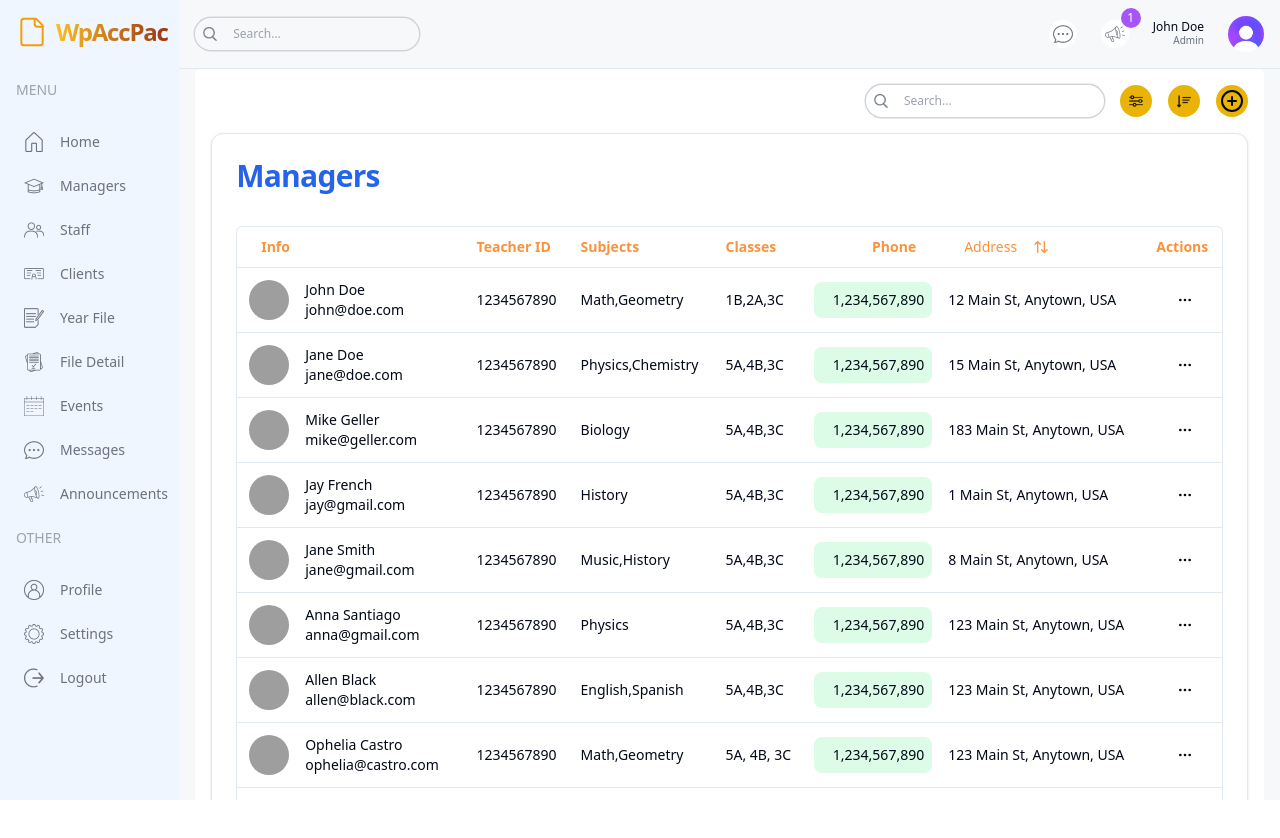
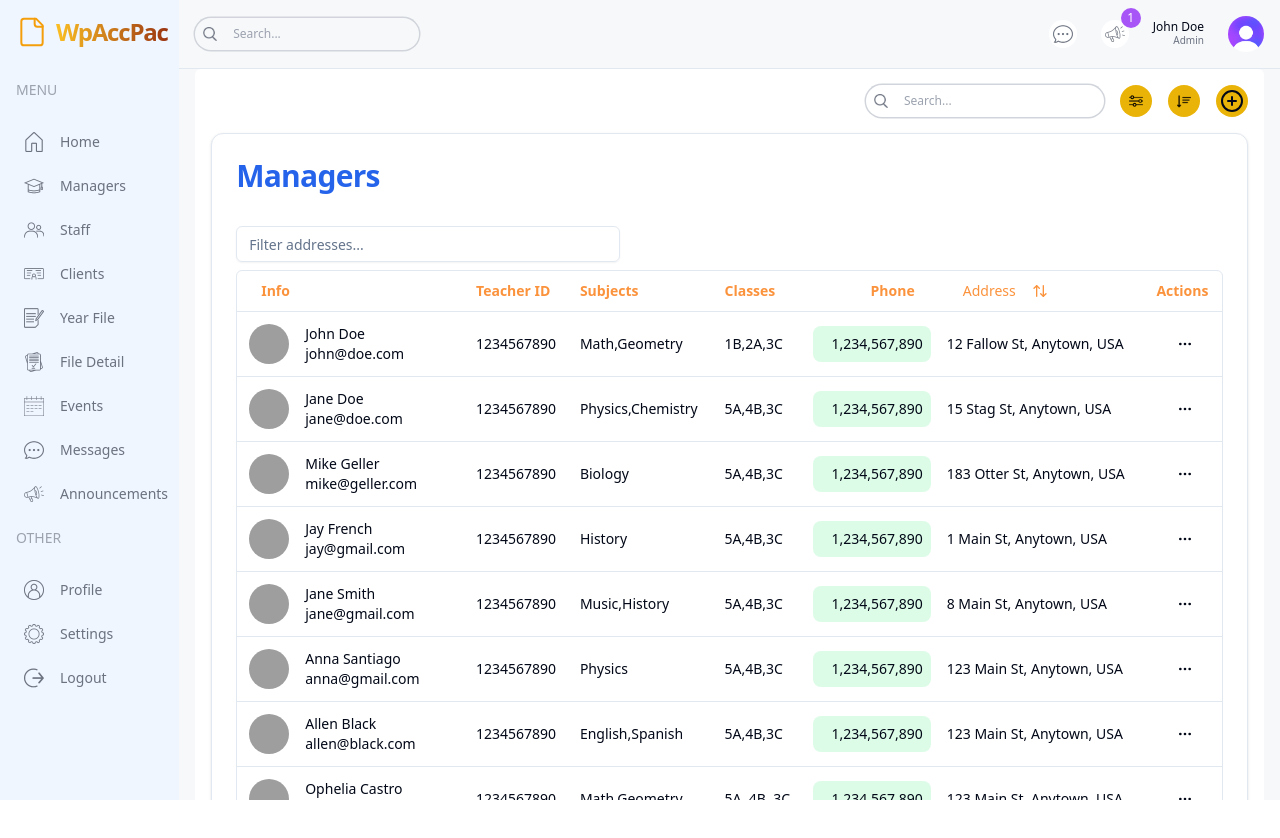
Before and after one commit to NeilRow56/wp_nov_2024, a Next.js app: page /list/managers in a window 1280 px wide. Shown: the top 838 px of the page. Built offline with nearby package versions, Linux system fonts and the light colour scheme; grey boxes are pictures that could not be loaded.

Commit message:
Added filering for addresses

```diff
--- a/src/components/tables/DataTable.tsx
+++ b/src/components/tables/DataTable.tsx
@@ -18,9 +18,11 @@ import {
 } from "../ui/table";
 import {
   ColumnDef,
+  ColumnFiltersState,
   SortingState,
   flexRender,
   getCoreRowModel,
+  getFilteredRowModel,
   getPaginationRowModel,
   getSortedRowModel,
   useReactTable,
@@ -35,6 +37,7 @@ import {
 
 import React, { CSSProperties } from "react";
 import { Button } from "../ui/button";
+import { Input } from "@/components/ui/input";
 
 const DEFAULT_REACT_TABLE_COLUMN_WIDTH = 150;
 
@@ -48,6 +51,10 @@ const DataTable = <TData, TValue>({
   columns,
 }: DataTableProps<TData, TValue>) => {
   const [sorting, setSorting] = React.useState<SortingState>([]);
+  const [columnFilters, setColumnFilters] = React.useState<ColumnFiltersState>(
+    [],
+  );
+
   const table = useReactTable({
     data,
     columns,
@@ -55,12 +62,25 @@ const DataTable = <TData, TValue>({
     getPaginationRowModel: getPaginationRowModel(),
     onSortingChange: setSorting,
     getSortedRowModel: getSortedRowModel(),
+    onColumnFiltersChange: setColumnFilters,
+    getFilteredRowModel: getFilteredRowModel(),
     state: {
       sorting,
+      columnFilters,
     },
   });
   return (
     <>
+      <div className="flex items-center pb-2">
+        <Input
+          placeholder="Filter addresses..."
+          value={(table.getColumn("address")?.getFilterValue() as string) ?? ""}
+          onChange={(event) =>
+            table.getColumn("address")?.setFilterValue(event.target.value)
+          }
+          className="max-w-sm"
+        />
+      </div>
       <div className="rounded-md border">
         <Table>
           <TableHeader>
--- a/src/lib/data.ts
+++ b/src/lib/data.ts
@@ -13,7 +13,7 @@ export const managersData = [
     phone: 1234567890,
     subjects: ["Math", "Geometry"],
     classes: ["1B", "2A", "3C"],
-    address: "12 Main St, Anytown, USA",
+    address: "12 Fallow St, Anytown, USA",
   },
   {
     id: 2,
@@ -25,7 +25,7 @@ export const managersData = [
     phone: 1234567890,
     subjects: ["Physics", "Chemistry"],
     classes: ["5A", "4B", "3C"],
-    address: "15 Main St, Anytown, USA",
+    address: "15 Stag St, Anytown, USA",
   },
   {
     id: 3,
@@ -37,7 +37,7 @@ export const managersData = [
     phone: 1234567890,
     subjects: ["Biology"],
     classes: ["5A", "4B", "3C"],
-    address: "183 Main St, Anytown, USA",
+    address: "183 Otter St, Anytown, USA",
   },
   {
     id: 4,
```
